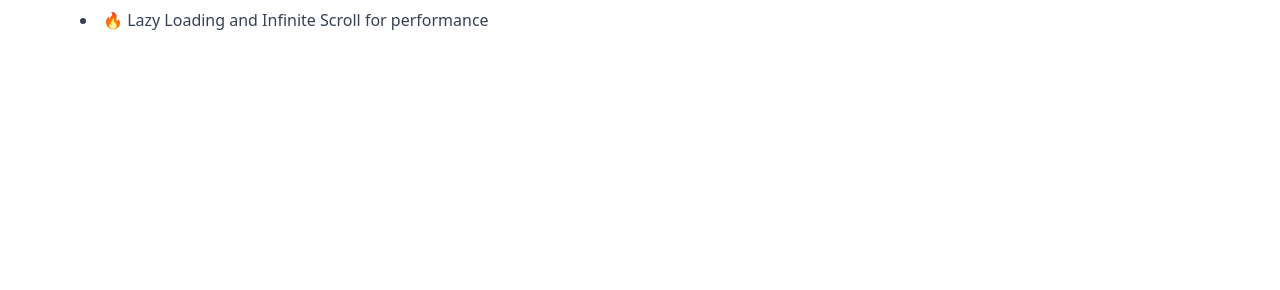
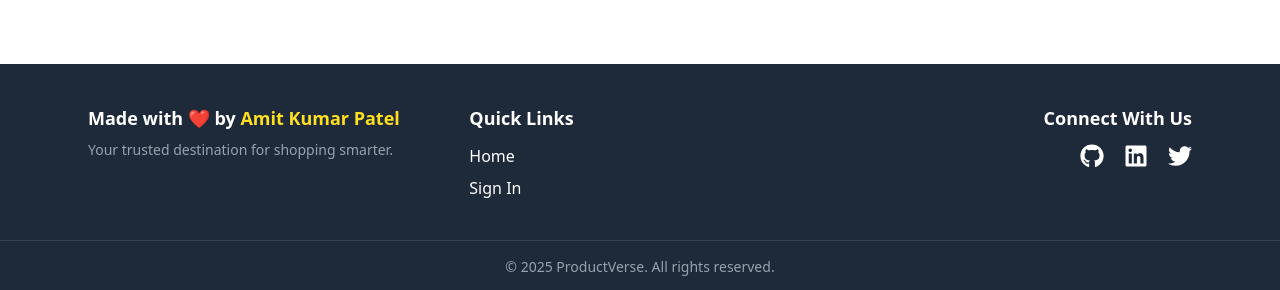
Before and after one commit to AmitKumarPatel374/ProductVerse-Main, a React (Vite) app in the folder frontend/: page /about in a window 1280 px wide. Shown: the part 892-1182 px from the top of the page. Before the commit the page ends 996 px from the top, so only its background shows below. Built offline with nearby package versions, Linux system fonts and the light colour scheme; no server answers.

Commit message:
add a footer section

```diff
--- a/frontend/src/App.jsx
+++ b/frontend/src/App.jsx
@@ -4,26 +4,34 @@ import MainRoutes from './routes/MainRoutes'
 import { useDispatch, useSelector } from 'react-redux'
 import { asynccurrentuser } from './store/Actions/UserActions';
 import { asyncloadpoducts } from './store/Actions/ProductActions';
+import Footer from './components/Footer';
 
 const App = () => {
   const dispatch = useDispatch();
-  const {user} = useSelector((state)=>state.userReducer);
-  const {products} = useSelector((state)=>state.productReducer);
-  const [query , setQuery] = useState('');
+  const { user } = useSelector((state) => state.userReducer);
+  const { products } = useSelector((state) => state.productReducer);
+  const [query, setQuery] = useState('');
 
-  useEffect(()=>{
+  useEffect(() => {
     !user && dispatch(asynccurrentuser());
-  },[user]);
+  }, [user]);
 
-  useEffect(()=>{
+  useEffect(() => {
     products.length == 0 && dispatch(asyncloadpoducts());
-  },[]);
+  }, []);
 
   return (
-    <div className="py-10 font-thin ">
+    <div className="flex flex-col min-h-screen  font-thin">
       <Nav setQuery={setQuery} query={query} />
-      <MainRoutes  query={query} setQuery={setQuery} />
+
+      {/* Main content grows and pushes footer down */}
+      <main className="flex-grow">
+        <MainRoutes query={query} setQuery={setQuery} />
+      </main>
+
+      <Footer />
     </div>
+
   )
 }
 
--- /dev/null
+++ b/frontend/src/components/Footer.jsx
@@ -0,0 +1,82 @@
+import React from 'react'
+import { useSelector } from 'react-redux';
+import { NavLink } from 'react-router'
+import { FaGithub, FaTwitter } from "react-icons/fa";
+import { FaLinkedin } from "react-icons/fa6";
+
+const Footer = () => {
+  const { user } = useSelector((state) => state.userReducer);
+
+  return (
+    <footer className="bg-[#1E2939] text-white mt-10">
+      <div className="max-w-6xl mx-auto px-6 py-10 flex flex-col md:flex-row justify-between gap-10">
+
+        {/* Left Section */}
+        <div className="flex-1 text-center md:text-left">
+          <h1 className="text-lg font-semibold mb-2">
+            Made with ❤️ by <span className="text-yellow-300">Amit Kumar Patel</span>
+          </h1>
+          <p className="text-gray-400 text-sm">
+            Your trusted destination for shopping smarter.
+          </p>
+        </div>
+
+        {/* Quick Links */}
+        <div className="flex-1">
+          <h1 className="font-bold text-lg mb-3">Quick Links</h1>
+          <div className="flex flex-col space-y-2">
+            <NavLink to="/" className={(e) => e.isActive ? "text-yellow-300" : "hover:text-yellow-400"}>
+              Home
+            </NavLink>
+            {user ? (
+              <>
+                <NavLink to="/create-product" className={(e) => e.isActive ? "text-yellow-300" : "hover:text-yellow-400"}>
+                  Create Product
+                </NavLink>
+                <NavLink to="/cart" className={(e) => e.isActive ? "text-yellow-300" : "hover:text-yellow-400"}>
+                  Cart
+                </NavLink>
+                <NavLink to="/watchlist" className={(e) => e.isActive ? "text-yellow-300" : "hover:text-yellow-400"}>
+                  WatchList
+                </NavLink>
+                <NavLink to="/about" className={(e) => e.isActive ? "text-yellow-300" : "hover:text-yellow-400"}>
+                  About
+                </NavLink>
+                <NavLink to="/settings" className={(e) => e.isActive ? "text-yellow-300" : "hover:text-yellow-400"}>
+                  My Profile
+                </NavLink>
+              </>
+            ) : (
+              <NavLink to="/signin" className={(e) => e.isActive ? "text-yellow-300" : "hover:text-yellow-400"}>
+                Sign In
+              </NavLink>
+            )}
+          </div>
+        </div>
+
+        {/* Social Media */}
+        <div className="flex-1 text-center md:text-right">
+          <h1 className="font-bold text-lg mb-3">Connect With Us</h1>
+          <div className="flex justify-center md:justify-end space-x-5 text-2xl">
+            <a href="https://github.com/AmitKumarPatel374" className="hover:text-yellow-400 transition">
+              <FaGithub />
+            </a>
+            <a href="https://www.linkedin.com/in/amit-kumar-patel-053130316/" className="hover:text-yellow-400 transition">
+              <FaLinkedin />
+            </a>
+            <a href="https://x.com/Amit_Patel1213" className="hover:text-yellow-400 transition">
+              <FaTwitter />
+            </a>
+          </div>
+        </div>
+      </div>
+
+      {/* Bottom Bar */}
+      <div className="border-t border-gray-700 text-center py-4 text-sm text-gray-400">
+        © {new Date().getFullYear()} ProductVerse. All rights reserved.
+      </div>
+    </footer>
+  )
+}
+
+export default Footer
--- a/frontend/src/components/Nav.jsx
+++ b/frontend/src/components/Nav.jsx
@@ -22,8 +22,13 @@ const Nav = ({ setQuery, query }) => {
     <div>
       {/* Logo (top-left) */}
       <div className="fixed top-0 left-0 z-50 h-[60px] flex items-center px-4 bg-gray-800 w-full md:w-auto">
-        <h1 className="text-white font-bold text-xl border p-1 rounded-lg">ProductVerse</h1>
+        <h1 className="text-white font-bold text-xl border p-1 rounded-lg
+                 hover:text-gray-800 hover:bg-white
+                 transition-colors duration-300 ease-in-out">
+          ProductVerse
+        </h1>
       </div>
+
 
       {/* Desktop Navbar */}
       <div className="hidden md:flex justify-end items-center h-[60px] bg-gray-800 text-white pr-6 pl-[160px] fixed top-0 right-0 w-full z-40 gap-10">
@@ -49,12 +54,12 @@ const Nav = ({ setQuery, query }) => {
             <NavLink to="/create-product" className={(e) => e.isActive ? "text-yellow-300" : ""}>Create Product</NavLink>
             <NavLink to="/cart" className={(e) => e.isActive ? "text-yellow-300" : ""}>Cart</NavLink>
             <NavLink to="/watchlist" className={(e) => e.isActive ? "text-yellow-300" : ""}>WatchList</NavLink>
+            <NavLink to="/about" className={(e) => e.isActive ? "text-yellow-300" : ""}>About</NavLink>
             <NavLink to="/settings" className={(e) => e.isActive ? "text-yellow-300" : ""}>My Profile</NavLink>
           </>
         ) : (
           <NavLink to="/signin" className={(e) => e.isActive ? "text-yellow-300" : ""}>Sign In</NavLink>
         )}
-        <NavLink to="/about" className={(e) => e.isActive ? "text-yellow-300" : ""}>About</NavLink>
       </div>
 
       {/* Mobile Hamburger Button */}
@@ -68,9 +73,8 @@ const Nav = ({ setQuery, query }) => {
 
       {/* Mobile Sidebar Menu */}
       <div
-        className={`fixed text-center pt-20 top-0 right-0 w-full h-full bg-gray-900 p-8 z-50 transform transition-transform duration-300 ${
-          isopen ? "translate-x-0" : "translate-x-full"
-        } md:hidden`}
+        className={`fixed text-center pt-20 top-0 right-0 w-full h-full bg-gray-900 p-8 z-50 transform transition-transform duration-300 ${isopen ? "translate-x-0" : "translate-x-full"
+          } md:hidden`}
       >
         <h2 className="text-3xl font-bold mb-12 text-white">Menu</h2>
 
@@ -98,12 +102,12 @@ const Nav = ({ setQuery, query }) => {
               <NavLink onClick={toggleMenu} to="/create-product" className="hover:text-yellow-400">Create Product</NavLink>
               <NavLink onClick={toggleMenu} to="/cart" className="hover:text-yellow-400">Cart</NavLink>
               <NavLink onClick={toggleMenu} to="/watchlist" className="hover:text-yellow-400">WatchList</NavLink>
+              <NavLink onClick={toggleMenu} to="/about" className="hover:text-yellow-400">About</NavLink>
               <NavLink onClick={toggleMenu} to="/settings" className="hover:text-yellow-400">My Profile</NavLink>
             </>
           ) : (
             <NavLink onClick={toggleMenu} to="/signin" className="hover:text-yellow-400">Sign In</NavLink>
           )}
-          <NavLink onClick={toggleMenu} to="/about" className="hover:text-yellow-400">About</NavLink>
         </nav>
       </div>
     </div>
```
